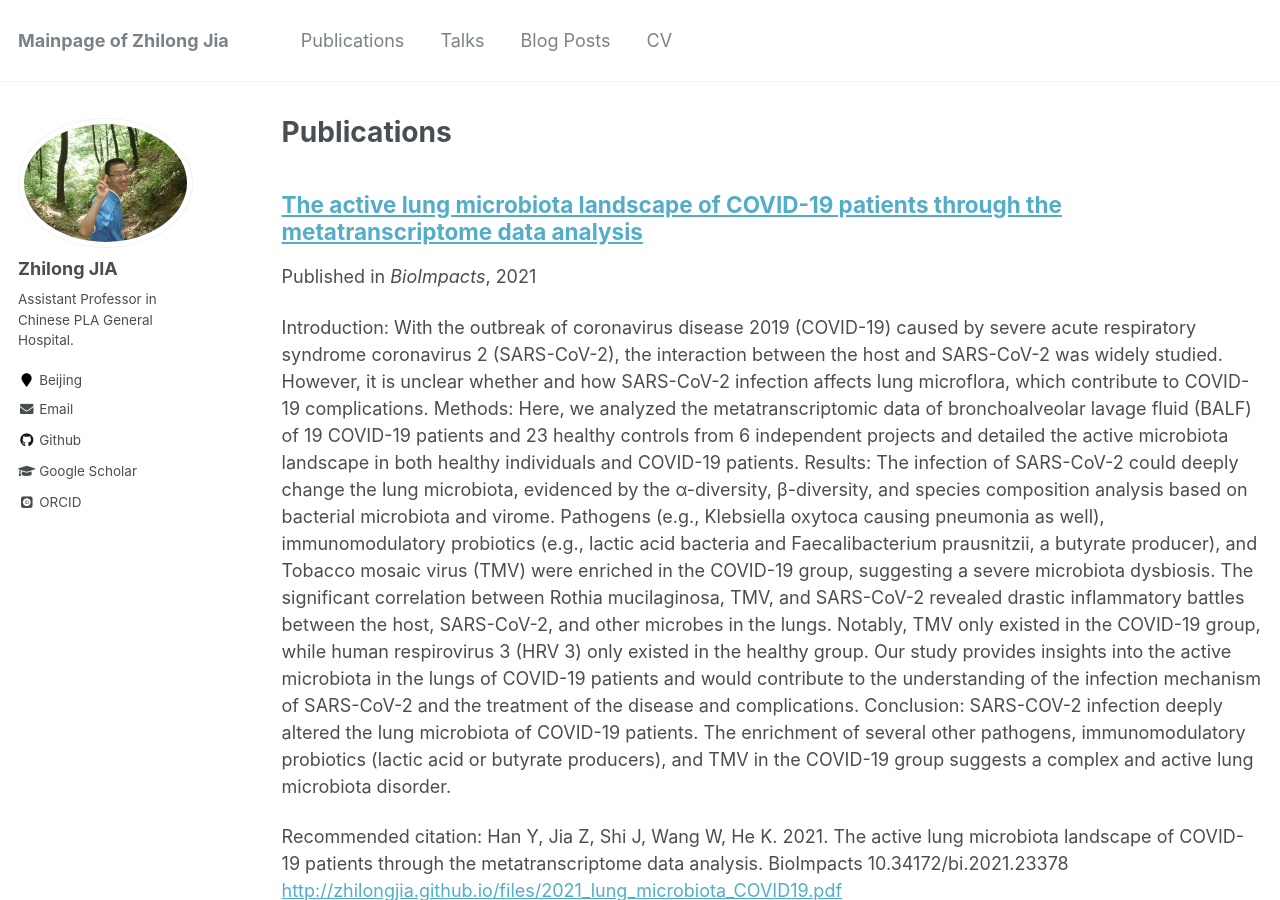
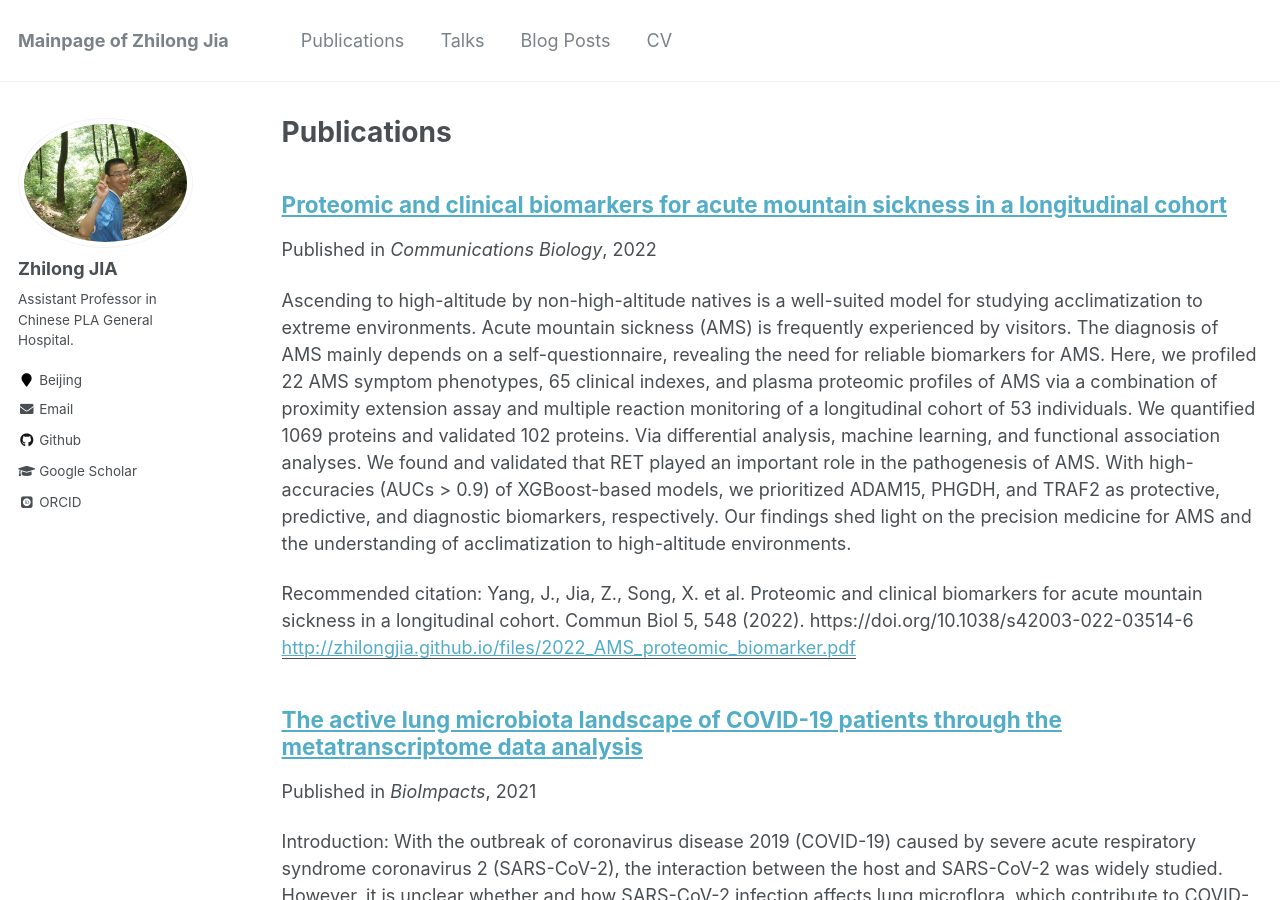
Before and after one commit to zhilongjia/zhilongjia.github.io, a Jekyll site: the page built from _pages/publications.md, in a window 1280 px wide and 900 px high. Built offline with Jekyll 4.4.1, drawn with Linux system fonts in a browser that asks for light colours; some web fonts are replaced.

Commit message:
add AMS proteomic biomarker.

```diff
--- /dev/null
+++ b/_publications/2022-06-06-AMS_proteomic_biomarker.md
@@ -0,0 +1,22 @@
+---
+title: "Proteomic and clinical biomarkers for acute mountain sickness in a longitudinal cohort"
+collection: publications
+permalink: /publication/2022-06-06-AMS_proteomic_biomarker
+excerpt: 'Ascending to high-altitude by non-high-altitude natives is a well-suited model for studying acclimatization to extreme environments. Acute mountain sickness (AMS) is frequently experienced by visitors. The diagnosis of AMS mainly depends on a self-questionnaire, revealing the need for reliable biomarkers for AMS. Here, we profiled 22 AMS symptom phenotypes, 65 clinical indexes, and plasma proteomic profiles of AMS via a combination of proximity extension assay and multiple reaction monitoring of a longitudinal cohort of 53 individuals. We quantified 1069 proteins and validated 102 proteins. Via differential analysis, machine learning, and functional association analyses. We found and validated that RET played an important role in the pathogenesis of AMS. With high-accuracies (AUCs > 0.9) of XGBoost-based models, we prioritized ADAM15, PHGDH, and TRAF2 as protective, predictive, and diagnostic biomarkers, respectively. Our findings shed light on the precision medicine for AMS and the understanding of acclimatization to high-altitude environments.'
+date: 2022-06-06
+venue: 'Communications Biology'
+paperurl: 'http://zhilongjia.github.io/files/2022_AMS_proteomic_biomarker.pdf'
+citation: 'Yang, J., Jia, Z., Song, X. et al. Proteomic and clinical biomarkers for acute mountain sickness in a longitudinal cohort. Commun Biol 5, 548 (2022). https://doi.org/10.1038/s42003-022-03514-6'
+---
+
+<a href='http://zhilongjia.github.io/files/2022_AMS_proteomic_biomarker.pdf'>Download paper here</a>
+
+![Abstract Graph](../images/AMS_proteomic_biomarker.png)
+
+Ascending to high-altitude by non-high-altitude natives is a well-suited model for studying acclimatization to extreme environments. Acute mountain sickness (AMS) is frequently experienced by visitors. The diagnosis of AMS mainly depends on a self-questionnaire, revealing the need for reliable biomarkers for AMS. Here, we profiled 22 AMS symptom phenotypes, 65 clinical indexes, and plasma proteomic profiles of AMS via a combination of proximity extension assay and multiple reaction monitoring of a longitudinal cohort of 53 individuals. We quantified 1069 proteins and validated 102 proteins. Via differential analysis, machine learning, and functional association analyses. We found and validated that RET played an important role in the pathogenesis of AMS. With high-accuracies (AUCs > 0.9) of XGBoost-based models, we prioritized ADAM15, PHGDH, and TRAF2 as protective, predictive, and diagnostic biomarkers, respectively. Our findings shed light on the precision medicine for AMS and the understanding of acclimatization to high-altitude environments.
+
+Preprint : https://www.medrxiv.org/content/10.1101/2021.10.18.21265176v1
+
+Reproducible Study link: https://github.com/Monica1227/AMS_biomarker
+
+Recommended citation: Yang, J., Jia, Z., Song, X. et al. Proteomic and clinical biomarkers for acute mountain sickness in a longitudinal cohort. Commun Biol 5, 548 (2022). https://doi.org/10.1038/s42003-022-03514-6.
```
Also changed, not shown: README.md (+4 -1 lines), _pages/about.md (+4 -0 lines), images/AMS_proteomic_biomarker.png (added), 1 other file.
